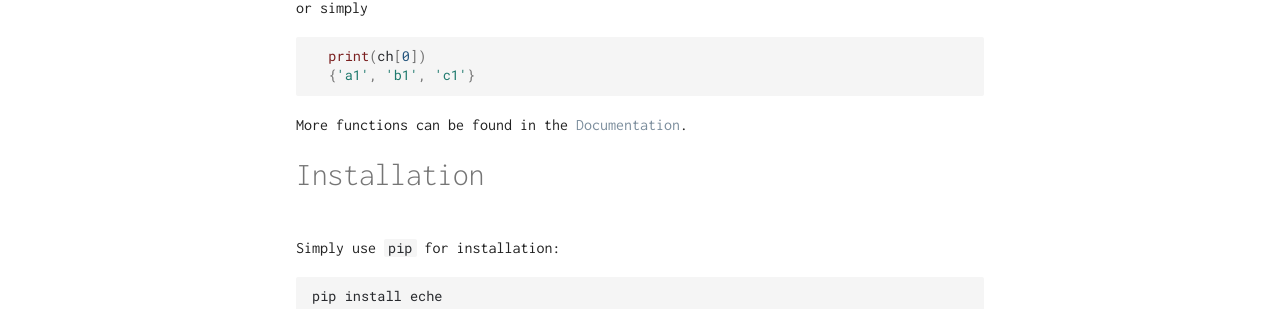
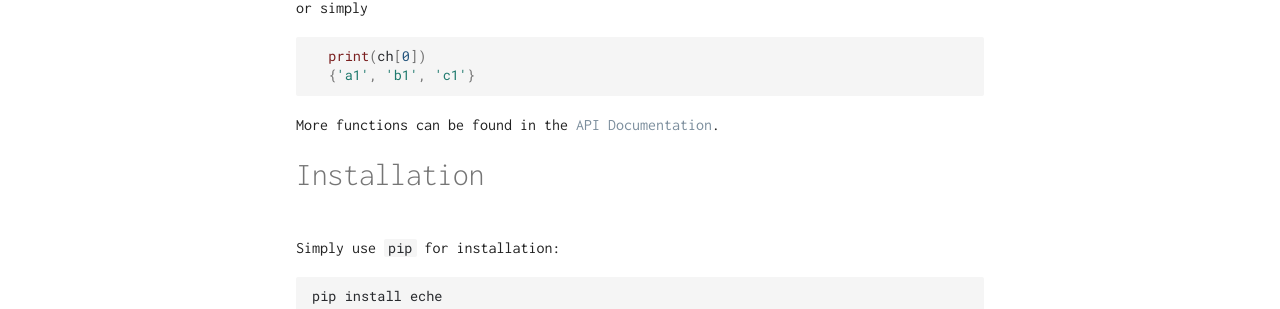
Before and after one commit to dobraczka/eche, an MkDocs documentation site: the page built from docs/index.md, in a window 1280 px wide and 900 px high, scrolled down 1089 px. Shown: the part 495-804 px from the top of the window. Built offline with MkDocs 1.6.1 and Material for MkDocs 9.7.7, drawn with Linux system fonts in a browser that asks for light colours; comment, search, counter and statistics services are not loaded.

Commit message:
Fix doc link

````diff
--- a/docs/index.md
+++ b/docs/index.md
@@ -88,7 +88,7 @@ or simply
   {'a1', 'b1', 'c1'}
 ```
 
-More functions can be found in the [Documentation](eche.readthedocs.io/).
+More functions can be found in the [API Documentation](reference/eche/).
 
 Installation
 ============
````
Also changed, not shown: README.md (+1 -1 lines).
